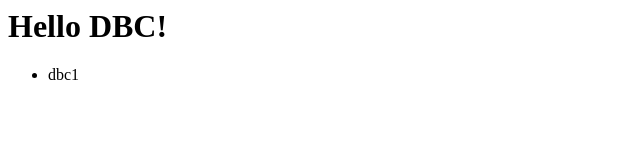
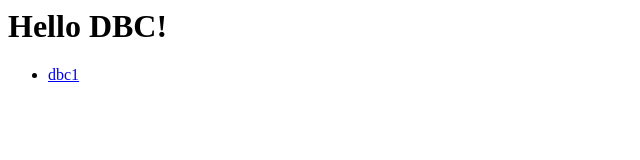
Before and after one commit to ryanstorberg/ryanstorberg.github.io, a plain HTML site: page index.html in a window 1280 px wide. Shown: the full height of the page, 0-640 px from the left. Drawn offline with Linux system fonts and the light colour scheme.

Commit message:
fixed link to dbc1

```diff
--- a/index.html
+++ b/index.html
@@ -5,7 +5,7 @@
 	<body>
 		<h1>Hello DBC!</h1>
 		<ul>
-			<li><a href="unit_projects/dbc1.html" alt=""></a>dbc1</li>
+			<li><a href="unit_projects/dbc1.html" alt="">dbc1</a></li>
 		</ul>
 	</body>
 </html>
```
